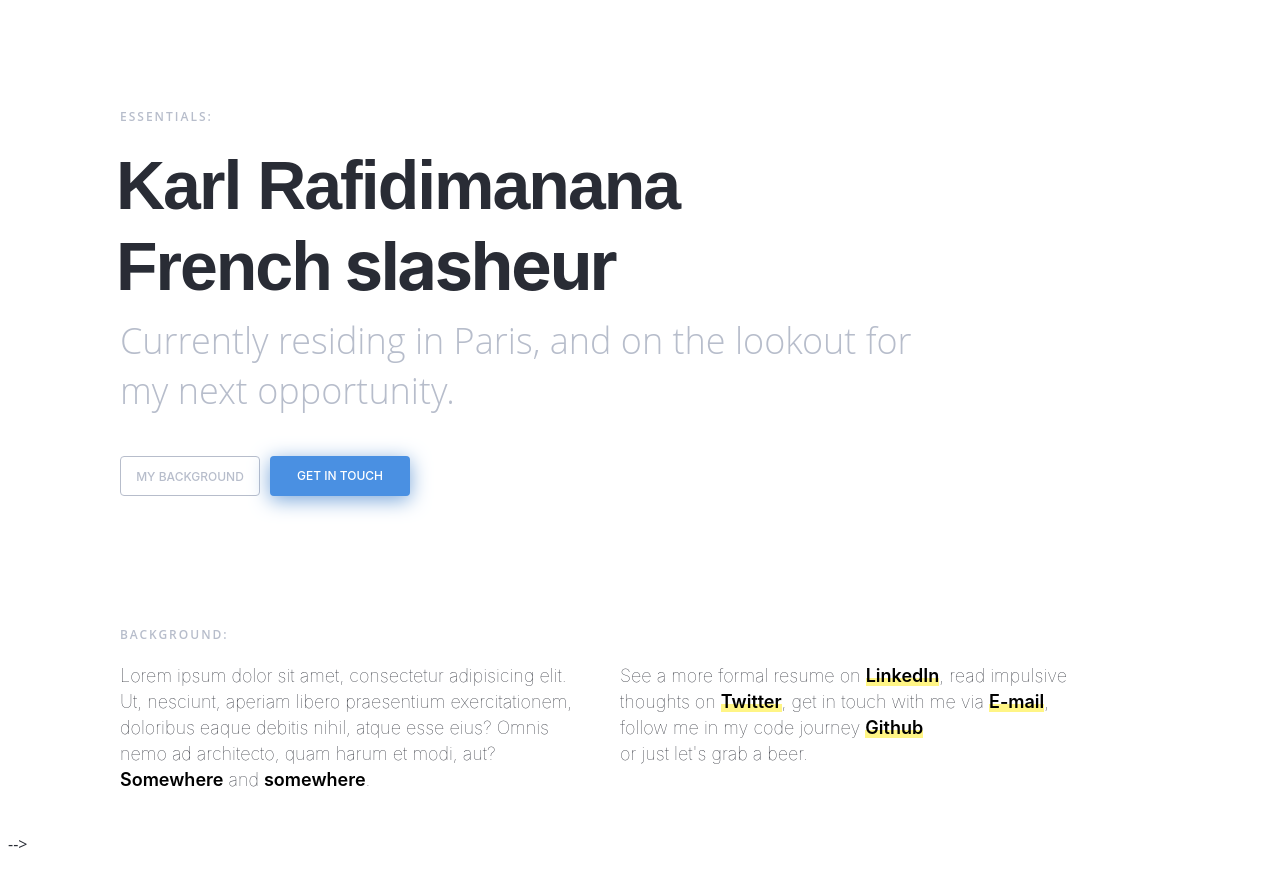
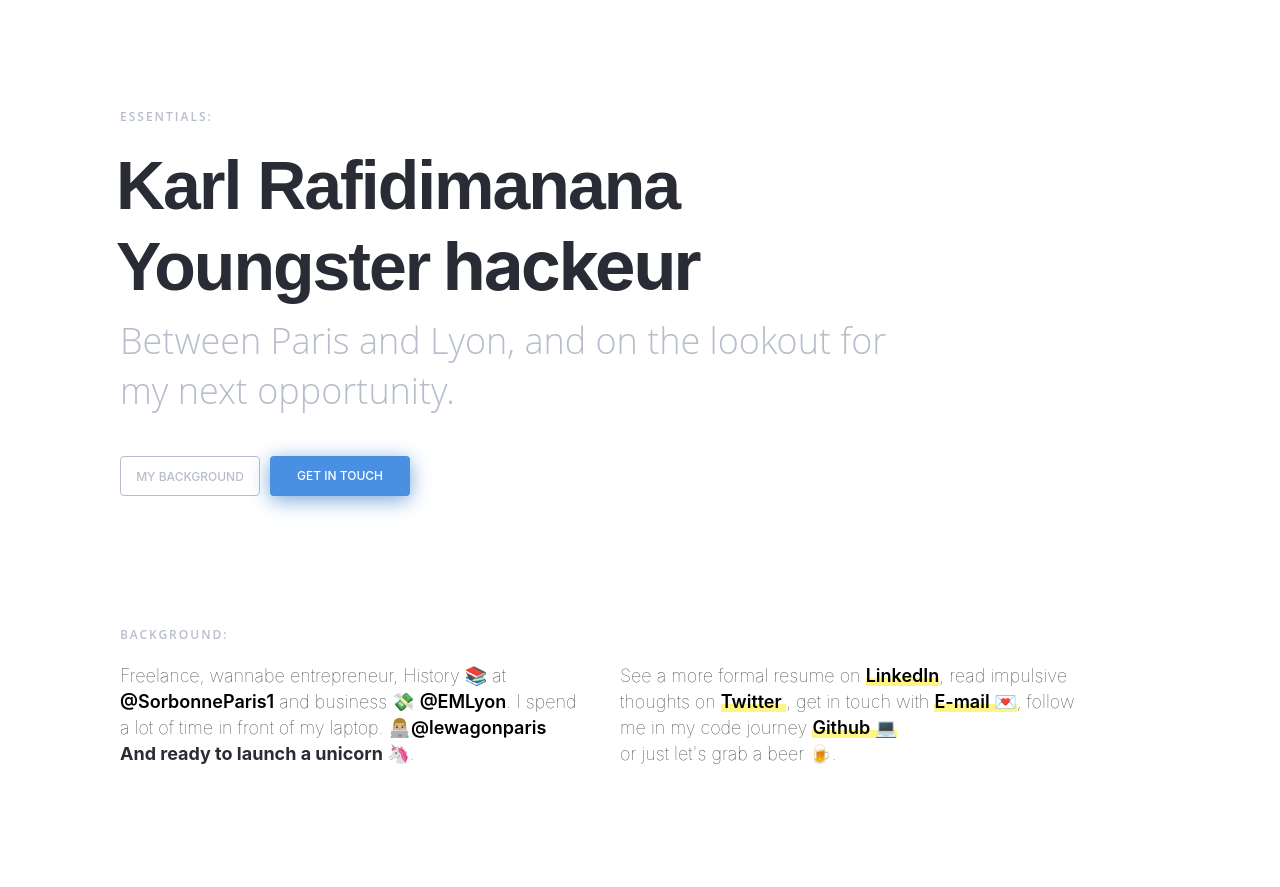
Before and after one commit to KarlRaf/profile, a Jekyll site: the page built from index.md, in a window 1280 px wide. Shown: the top 887 px of the page. Built offline with Jekyll 4.4.1, drawn with Linux system fonts in a browser that asks for light colours; nearby versions of some CDN libraries; some web fonts are replaced.

Commit message:
gif and content

```diff
--- a/_layouts/default.html
+++ b/_layouts/default.html
@@ -55,89 +55,37 @@
     <div id='container'>
       <header>
         <h4 class="animated fadeIn">Essentials:</h4>
-        <h1 class="animated fadeIn">Karl Rafidimanana<br />French<span id="hacker"> slasheur</span></h1>
-        <h2 class="animated fadeIn">Currently residing in Paris, and on the lookout for my next opportunity.</h2>
+        <h1 class="animated fadeIn">Karl Rafidimanana<br />Youngster<span id="hacker"> hackeur</span></h1>
+        <h2 class="animated fadeIn">Between Paris and Lyon, and on the lookout for my next opportunity.</h2>
         <a class="ghost animated fadeIn" href="https://www.linkedin.com/in/karl-rafidimanana-058018137/" target="_blank">My Background</a><a class="blue animated fadeIn" href="mailto:karlforbusiness@gmail.com?subject=Need to talk" target="_blank">Get in Touch</a>
       </header>
 
       <section id="background" class="animated fadeIn">
         <h4>Background:</h4>
-        <p>Lorem ipsum dolor sit amet, consectetur adipisicing elit. Ut, nesciunt, aperiam libero praesentium exercitationem, doloribus eaque debitis nihil, atque esse eius? Omnis nemo ad architecto, quam harum et modi, aut? <b><a href="#">Somewhere</a></b> and <b><a href="#" target="_blank">somewhere</a></b>.</p>
-        <p>See a more formal resume on <a href="https://www.linkedin.com/in/karl-rafidimanana-058018137/" class="link" target="_blank">LinkedIn</a>, read impulsive thoughts on <a href="https://twitter.com/KarlRfdmna" class="link" target="_blank">Twitter</a>, get in touch with me via <a href="mailto:karlforbusiness@gmail.com?subject=Need to talk" class="link">E-mail</a>, follow me in my code journey <a href="https://github.com/KarlRaf" class="link" target="_blank">Github</a><br> or just let's grab a beer.</p>
+        <p>Freelance, wannabe entrepreneur, History 📚 at <a href="https://twitter.com/SorbonneParis1">@SorbonneParis1</a> and business 💸 <a href="https://www.em-lyon.com/" target="_blank">@EMLyon</a>. I spend a lot of time in front of my laptop. 👨🏼‍💻<a href="https://www.lewagon.com/" target="_blank">@lewagonparis</a>
+        <b>And ready to launch a unicorn 🦄</b>.</p>
+        <p>See a more formal resume on <a href="https://www.linkedin.com/in/karl-rafidimanana-058018137/" class="link" target="_blank">LinkedIn</a>, read impulsive thoughts on <a href="https://twitter.com/KarlRfdmna" class="link" target="_blank">Twitter </a>, get in touch with <a href="mailto:karlforbusiness@gmail.com?subject=Need to talk" class="link">E-mail 💌</a>, follow me in my code journey <a href="https://github.com/KarlRaf" class="link" target="_blank">Github 💻</a><br> or just let's grab a beer 🍺.</p>
       </section>
 
     </div>
-   <!--  <div class="wrapper" style="width: 100%; position: relative;">
-      <div class="background-light">
-        <div class="page-container" style="width: 800px; margin: 0 auto;">
-          <div class="page-layout" style="display: flex">
-            <div class="left-column" style="flex: 0 0 30%;">
-              <div class="sidebar">
-                <div class="sidebar-header">
-                  <h2 id="brand">Hi I'm Karl</h2>
-                  <p id="caption">All things tech</p>
-                </div>
-                <div class="sidebar-links">
-                  <div class="sidebar-link">
-                    <a href="https://www.linkedin.com/in/karl-rafidimanana-058018137/" target="_blank" rel="noopener noreferrer">Linkedin</a>
-                  </div>
-                  <div class="sidebar-link">
-                    <a href="https://github.com/KarlRaf" target="_blank" rel="noopener noreferrer">Github</a>
-                  </div>
-                  <div class="sidebar-link">
-                    <a href="https://twitter.com/KarlRfdmna" target="_blank" rel="noopener noreferrer">Twitter</a>
-                  </div>
-                </div>
-                <div class="sidebar-cta">
-                  <a href="mailto:karlforbusiness@gmail.com?subject=Need to talk" class="btn-orange-transparent">Email</a>
-                </div>
-                <div class="sidebar-pic" style="padding-top: 15px;">
-                  <img src="https://avatars2.githubusercontent.com/u/37222324?s=400&u=fc4f70ec4f4e3f8b9336cf1cf589632bba0ab46a&v=4" alt="Karl" style="visibility: visible;">
-                </div>
-              </div>
-            </div>
-            <div class="right-column" style="flex: 0 0 70%;">
-              <div class="header">
-                <div class="header-title">
-                  <h1>Are you ready to launch Europe next unicorn?</h1>
-                </div>
-                <div class="header-paragraph" style=" margin-top: -50px;">
-                  <p>Wannabe entrepreneur and junior fullstack dev, I learned to code at <a href="https://www.lewagon.com/" target="_blank">LeWagon</a> an amazing coding bootcamp. Currently student at <a href="https://www.em-lyon.com/" target="_blank">EMLyon Business School</a>.Before that I studied History and Law at La Sorbonne in Paris.</p>
-                  <br>
-                  <p> You will read here, some articles mostly about tech and startups. Do not hesitate to share your opinion with me on twitter. But enough about me, I would love to hear about you and your projects. I am always happy to discuss new collaborations.</p>
-                </div>
-                <div class="header-button">
-                  <a href="mailto:karlforbusiness@gmail.com?subject=Hello moto" class="btn-orange-plain">drop me an email</a>
-                </div>
-                </div>
-                <br>
-                <h1>My latest blog post</h1>
-                <div class="header">
-                  {{content}}
-                </div>
-              </div>
-            </div>
-          </div>
-        </div>
-      </div>
-    </div> -->
     <script>
 
       var images = new Array
-                      images[1] = "https://media.giphy.com/media/14vGP6boIKc0XS/giphy.gif",
-                      images[2] = "https://media.giphy.com/media/JCE28WbWNb2Mw/giphy.gif",
-                      images[3] = "https://media.giphy.com/media/r46rUK80uzTuo/giphy.gif",
+                      images[1] = "https://media.giphy.com/media/l46C6sdSa5DVSJnLG/giphy.gif",
+                      images[2] = "https://media.giphy.com/media/UqxVRm1IaaIGk/giphy.gif",
+                      images[3] = "https://media.giphy.com/media/WQelDfuEcn3Vu/giphy.gif",
                       images[4] = "https://media.giphy.com/media/9rpJFXstNnkLm/giphy.gif",
-                      images[5] = "https://media.giphy.com/media/BtjN9NRPgzr1e/giphy.gif",
+                      images[5] = "https://media.giphy.com/media/UcJzJTW5HjuRW/giphy.gif",
                       images[6] = "https://media.giphy.com/media/9g3rqWnPbUqOI/giphy.gif",
-                      images[7] = "https://media.giphy.com/media/8DlReDCEOzza0/giphy.gif";
+                      images[7] = "https://media.giphy.com/media/ohONS2y8GTDoI/giphy.gif";
                       images[8] = "https://media.giphy.com/media/We6320wXGTvwY/giphy.gif";
                       images[9] = "https://media.giphy.com/media/ZszQOKH7JWgg/giphy.gif";
-                      images[10] = "https://media.giphy.com/media/135HorrA3p7x04/giphy.gif";
-                      images[11] = "https://media.giphy.com/media/1m7jcTQUzlvDa/giphy.gif";
+                      images[10] = "https://media.giphy.com/media/l46Cgwa9YZNNrEQla/giphy.gif";
+                      images[11] = "https://media.giphy.com/media/TOWeGr70V2R1K/giphy.gif";
                       images[12] = "https://media.giphy.com/media/whQyuuCi4FHpe/giphy.gif";
-                      images[13] = "https://media.giphy.com/media/zmKgeNxKAX22k/giphy.gif";
-                      images[14] = "https://media.giphy.com/media/26BkMadvsqSlAJdkY/giphy.gif";
+                      images[13] = "https://media.giphy.com/media/4UzW8S83pWoKs/giphy.gif";
+                      images[14] = "https://media.giphy.com/media/xT8qB2HYA1vVSxooSY/giphy.gif";
+                      images[15] = "https://media.giphy.com/media/3osxYamKD88c6pXdfO/giphy.gif"
 
 
 
```
Also changed, not shown: 5 other files.
